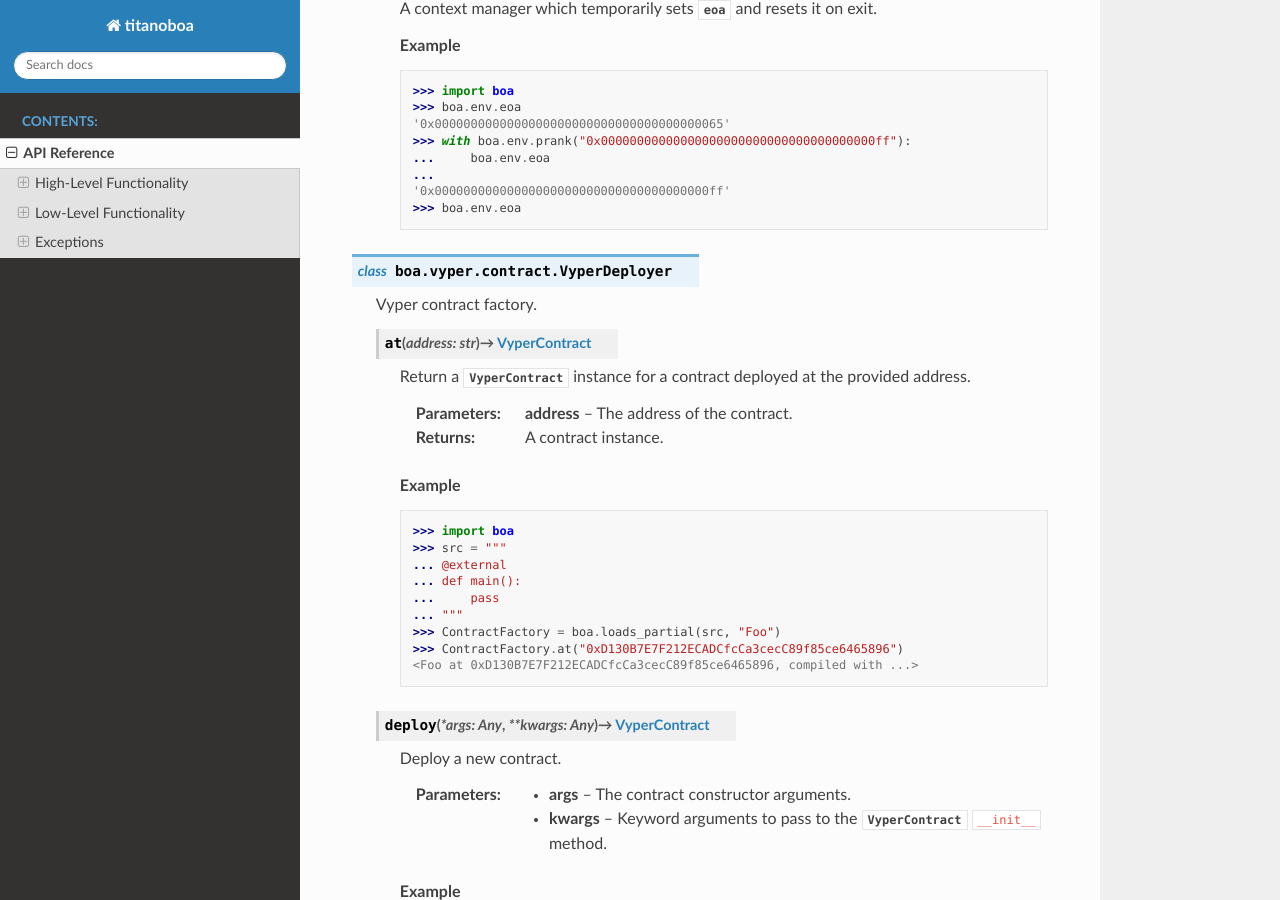
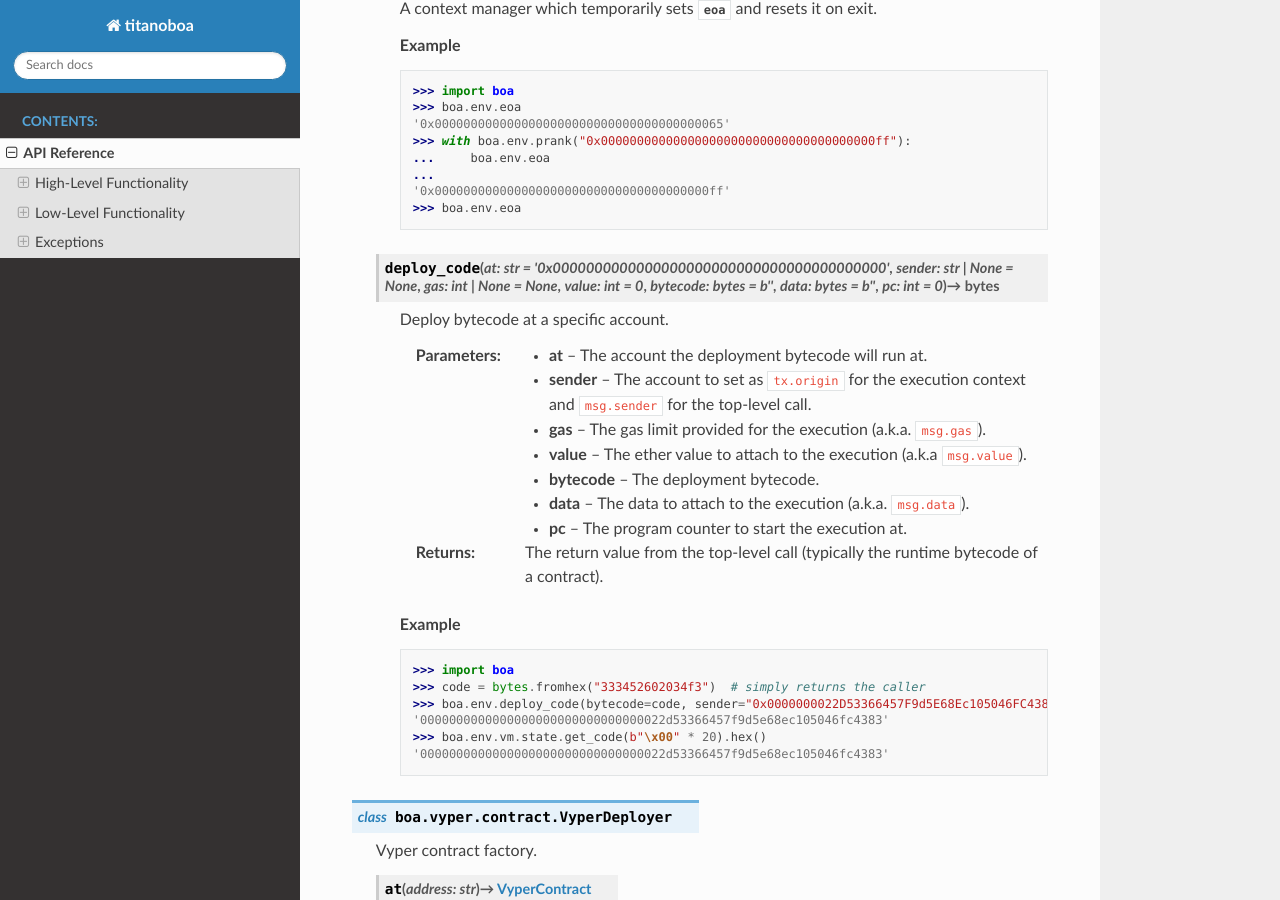
Before and after one commit to vyperlang/titanoboa, a Sphinx documentation site: the page built from docs/source/api.rst, in a window 1280 px wide and 900 px high, scrolled down 7633 px. Built offline with Sphinx 7.4.7 and the Read the Docs theme 2.0.0, drawn with Linux system fonts in a browser that asks for light colours.

Commit message:
docs: document deploy_code method

```diff
--- a/docs/source/api.rst
+++ b/docs/source/api.rst
@@ -414,6 +414,30 @@
             '0x00000000000000000000000000000000000000ff'
             >>> boa.env.eoa
 
+    .. method:: deploy_code(at: str = "0x0000000000000000000000000000000000000000", sender: str | None = None, gas: int | None = None, value: int = 0, bytecode: bytes = b"", data: bytes = b"", pc: int = 0) -> bytes
+
+        Deploy bytecode at a specific account.
+
+        :param at: The account the deployment bytecode will run at.
+        :param sender: The account to set as ``tx.origin`` for the execution context and ``msg.sender`` for the top-level call.
+        :param gas: The gas limit provided for the execution (a.k.a. ``msg.gas``).
+        :param value: The ether value to attach to the execution (a.k.a ``msg.value``).
+        :param bytecode: The deployment bytecode.
+        :param data: The data to attach to the execution (a.k.a. ``msg.data``).
+        :param pc: The program counter to start the execution at.
+        :returns: The return value from the top-level call (typically the runtime bytecode of a contract).
+
+        .. rubric:: Example
+
+        .. code-block:: python
+
+            >>> import boa
+            >>> code = bytes.fromhex("333452602034f3")  # simply returns the caller
+            >>> boa.env.deploy_code(bytecode=code, sender="0x0000000022D53366457F9d5E68Ec105046FC4383").hex()
+            '0000000000000000000000000000000022d53366457f9d5e68ec105046fc4383'
+            >>> boa.env.vm.state.get_code(b"\x00" * 20).hex()
+            '0000000000000000000000000000000022d53366457f9d5e68ec105046fc4383'
+
 .. module:: boa.vyper.contract
 
 .. class:: VyperDeployer
```
